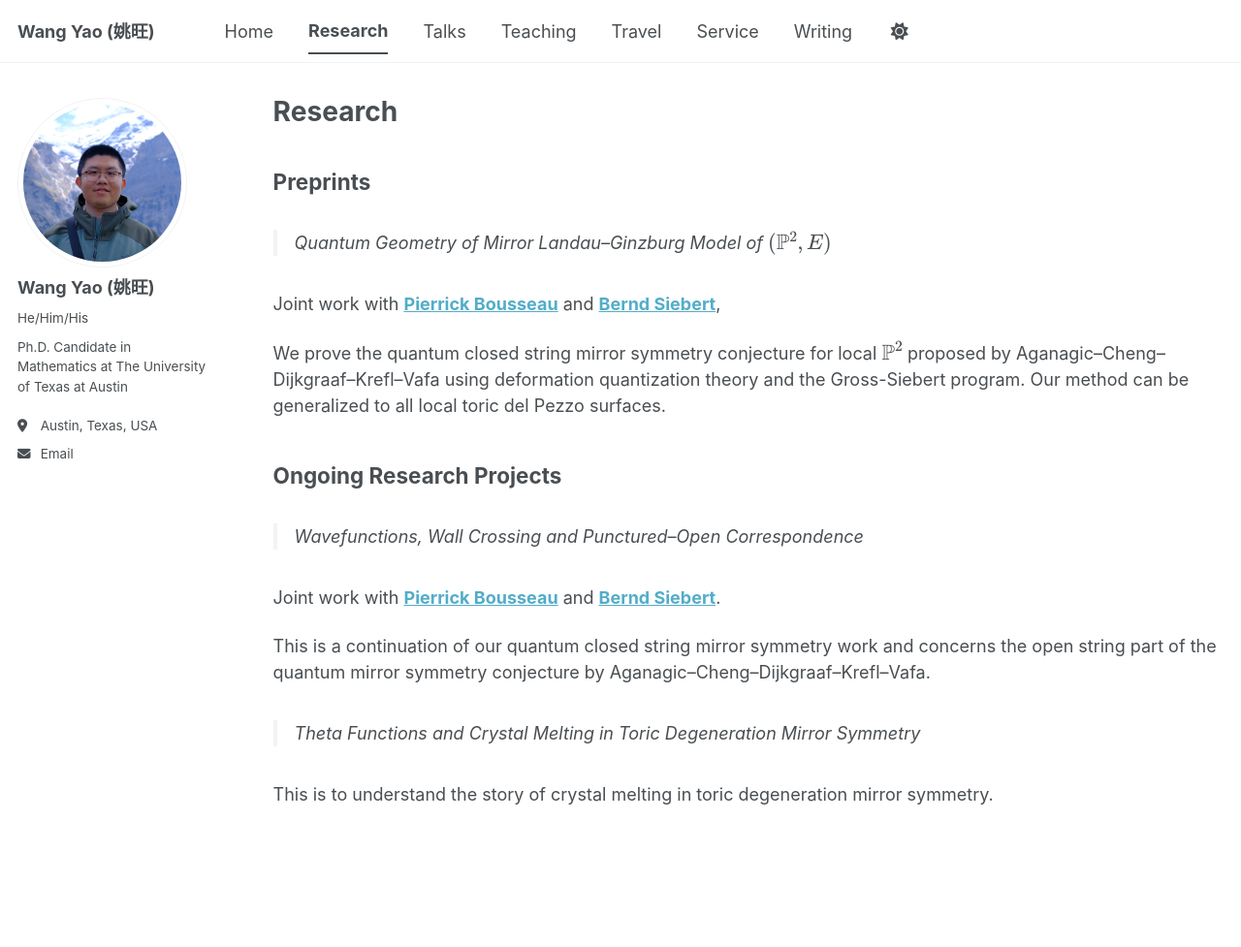
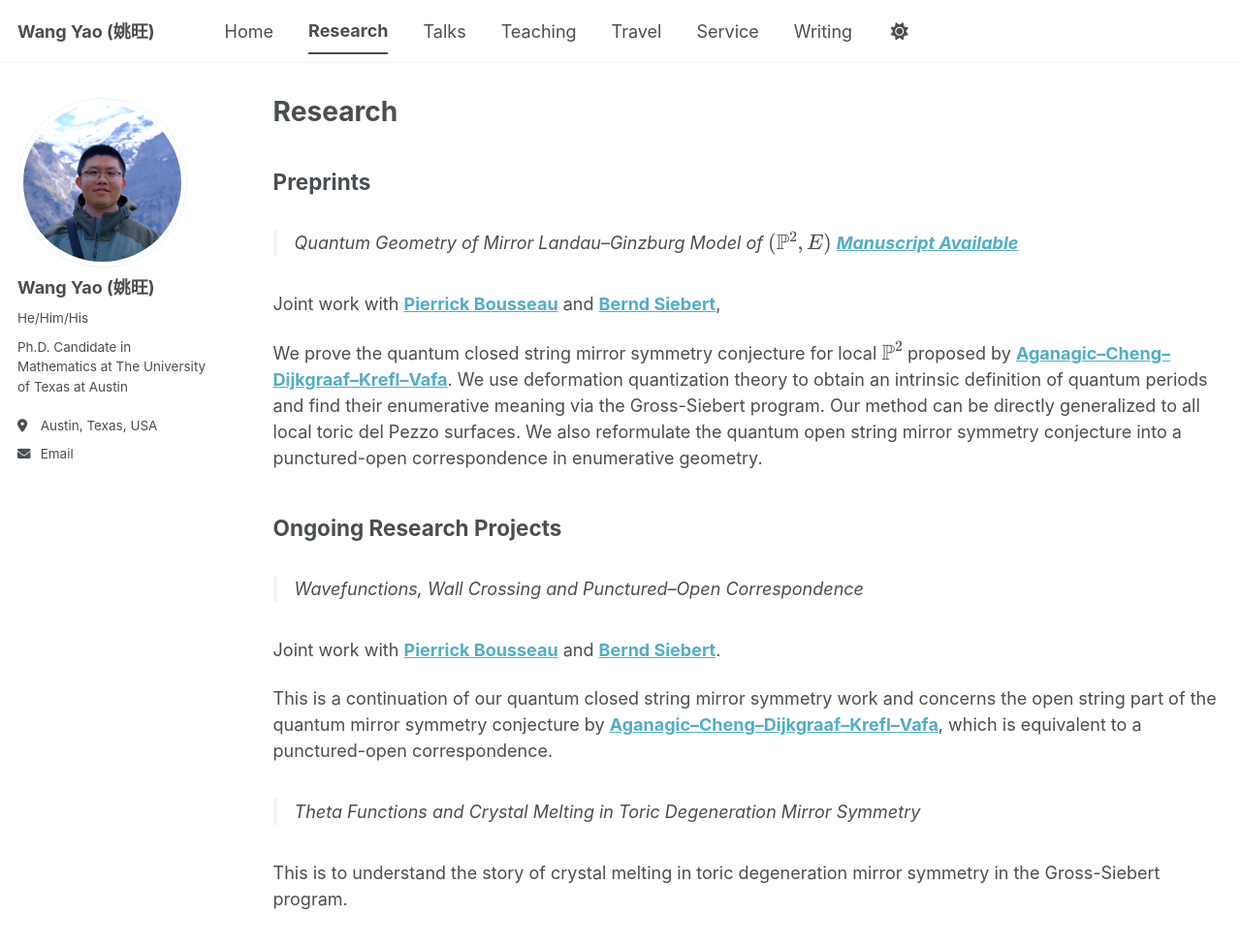
Before and after one commit to yaowang0604-git/yaowang0604-git.github.io, a Jekyll site: the page built from _pages/research.md, in a window 1280 px wide and 1000 px high. Shown: the top 977 px of the window at 97% size. Built offline with Jekyll 4.4.1, drawn with Linux system fonts in a browser that asks for light colours; a style sheet for code colours, icons or effects is not loaded.

Commit message:
Update research.md

```diff
--- a/_pages/research.md
+++ b/_pages/research.md
@@ -6,11 +6,11 @@ author_profile: true
 ---
 ## Preprints
 
->  Quantum Geometry of Mirror Landau–Ginzburg Model of $(\mathbb{P}^2,E)$
+>  Quantum Geometry of Mirror Landau–Ginzburg Model of $(\mathbb{P}^2,E)$ **[Manuscript Available](https://octmanuscript.yaowang0604.workers.dev/files/Quantum_Periods_2026_10_31.pdf)**
 
 Joint work with **[Pierrick Bousseau](https://www.maths.ox.ac.uk/people/pierrick.bousseau)** and **[Bernd Siebert](https://web.ma.utexas.edu/users/siebert/)**,
 
-We prove the quantum closed string mirror symmetry conjecture for local $\mathbb{P}^2$ proposed by Aganagic–Cheng–Dijkgraaf–Krefl–Vafa using deformation quantization theory and the Gross-Siebert program. Our method can be generalized to all local toric del Pezzo surfaces.
+We prove the quantum closed string mirror symmetry conjecture for local $\mathbb{P}^2$ proposed by **[Aganagic–Cheng–Dijkgraaf–Krefl–Vafa](https://link.springer.com/article/10.1007/JHEP11(2012)019)**. We use deformation quantization theory to obtain an intrinsic definition of quantum periods and find their enumerative meaning via the Gross-Siebert program. Our method can be directly generalized to all local toric del Pezzo surfaces. We also reformulate the quantum open string mirror symmetry conjecture into a punctured-open correspondence in enumerative geometry.
 
 ## Ongoing Research Projects
 
@@ -18,8 +18,8 @@ We prove the quantum closed string mirror symmetry conjecture for local $\mathbb
 
 Joint work with **[Pierrick Bousseau](https://www.maths.ox.ac.uk/people/pierrick.bousseau)** and **[Bernd Siebert](https://web.ma.utexas.edu/users/siebert/)**.
 
-This is a continuation of our quantum closed string mirror symmetry work and concerns the open string part of the quantum mirror symmetry conjecture by Aganagic–Cheng–Dijkgraaf–Krefl–Vafa.
+This is a continuation of our quantum closed string mirror symmetry work and concerns the open string part of the quantum mirror symmetry conjecture by **[Aganagic–Cheng–Dijkgraaf–Krefl–Vafa](https://link.springer.com/article/10.1007/JHEP11(2012)019)**, which is equivalent to a punctured-open correspondence.
 
 >Theta Functions and Crystal Melting in Toric Degeneration Mirror Symmetry
 
-This is to understand the story of crystal melting in toric degeneration mirror symmetry.
+This is to understand the story of crystal melting in toric degeneration mirror symmetry in the Gross-Siebert program.
```
